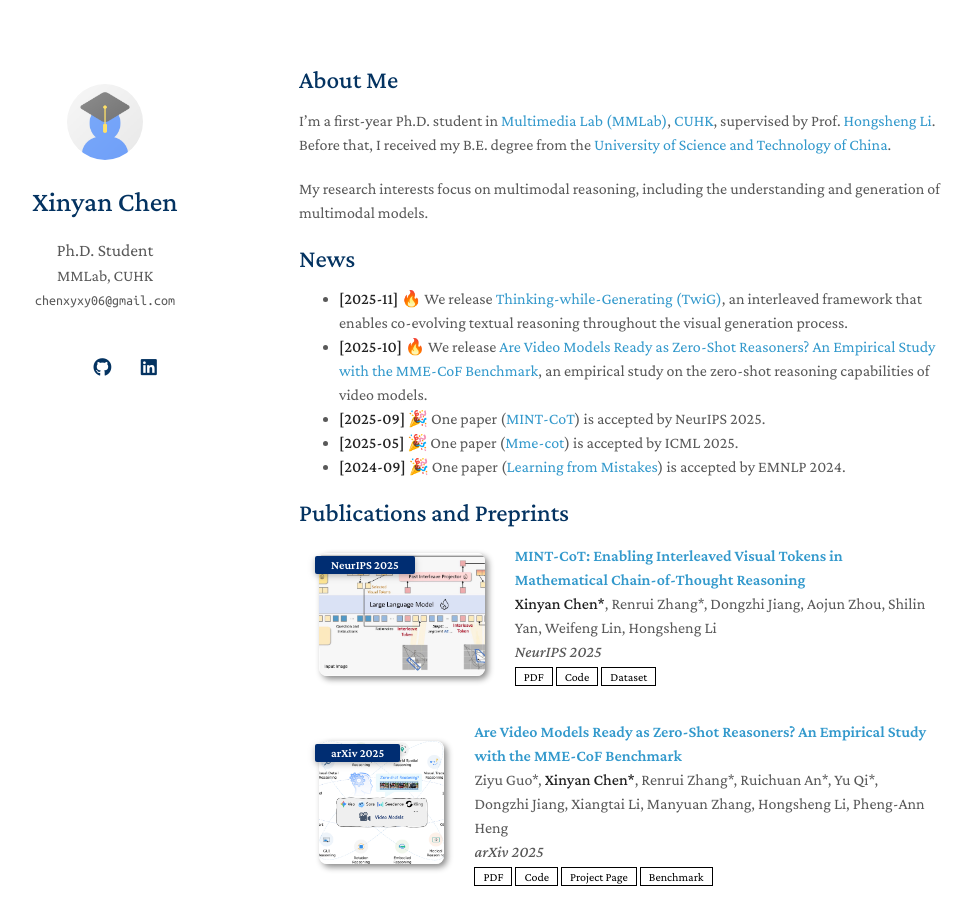
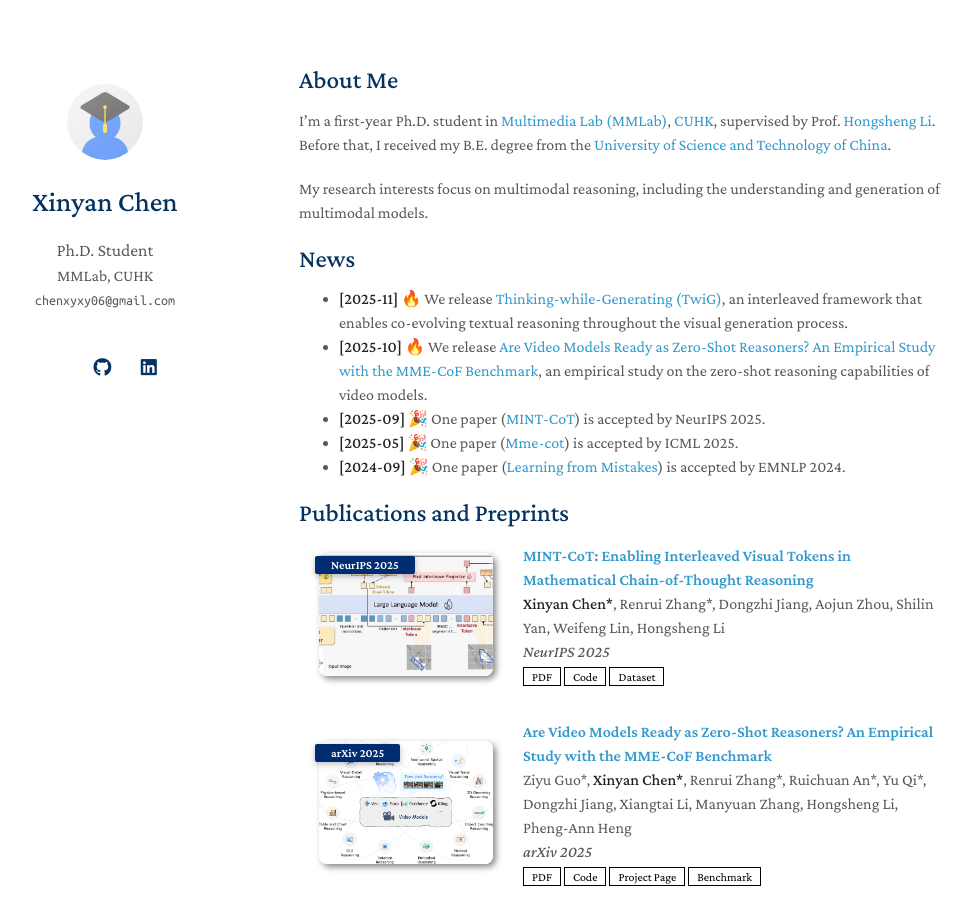
Before and after one commit to xinyan-cxy/xinyan-cxy.github.io, a Jekyll site: the page built from index.md, in a window 1280 px wide and 900 px high. Shown: the whole window, without its empty margins (171-1143 px from the left). Built offline with Jekyll 4.4.1, drawn with Linux system fonts in a browser that asks for light colours; a style sheet for code colours, icons or effects is not loaded; our own code applies the rules of GitHub Pages for plain Markdown files.

Commit message:
Fix image tag formatting in publications.md

```diff
--- a/_includes/publications.md
+++ b/_includes/publications.md
@@ -9,7 +9,7 @@
 <div class="pub-row">
   <div class="col-sm-3 abbr" style="position: relative;padding-right: 15px;padding-left: 15px;">
     {% if link.image %}
-    <img src="{{ link.image }}" class="teaser img-fluid z-depth-1" style="width: 100%;">
+    <img src="{{ link.image }}" class="teaser img-fluid z-depth-1">
     {% endif %}
     {% if link.conference_short %}
     <abbr class="badge">{{ link.conference_short }}</abbr>
```
